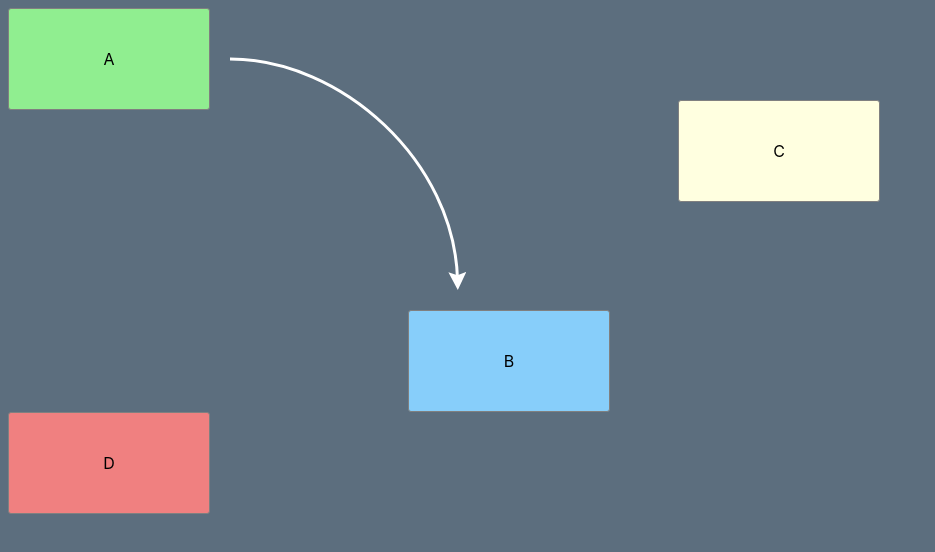
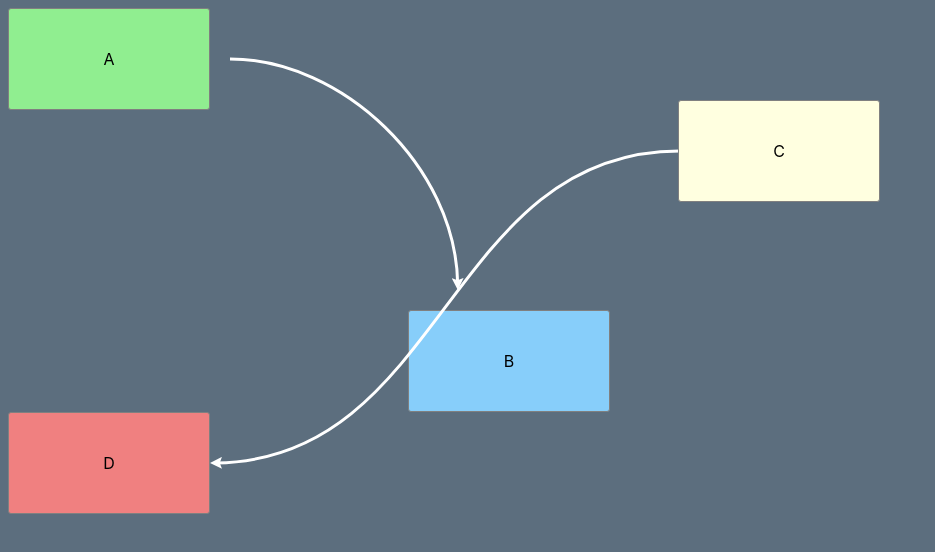
Before and after one commit to bree7e/arrows-research, a plain HTML site: page index.html in a window 1280 px wide. Shown: the whole page, without its empty margins (0-935 px from the left). Drawn offline with Linux system fonts and the light colour scheme.

Commit message:
fix: add second line

```diff
--- a/index.html
+++ b/index.html
@@ -28,9 +28,16 @@
         {
           color: 'white',
           size: 3,
-          endPlugSize: 1.5,
           startSocket: 'right',
           endSocket: 'top'
+        }
+      );
+      new LeaderLine(
+        document.getElementById("c"),
+        document.getElementById("d"),
+        {
+          color: 'white',
+          size: 3,
         }
       );
 
```
